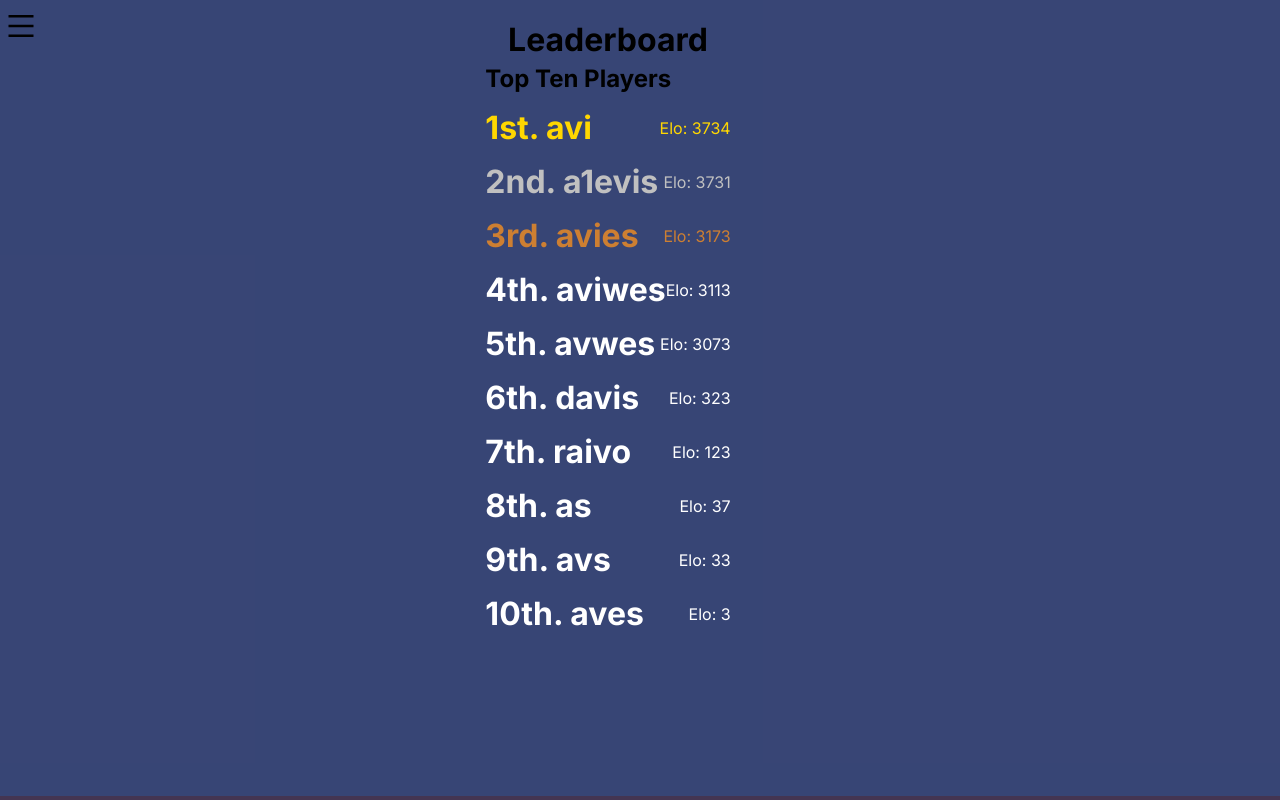
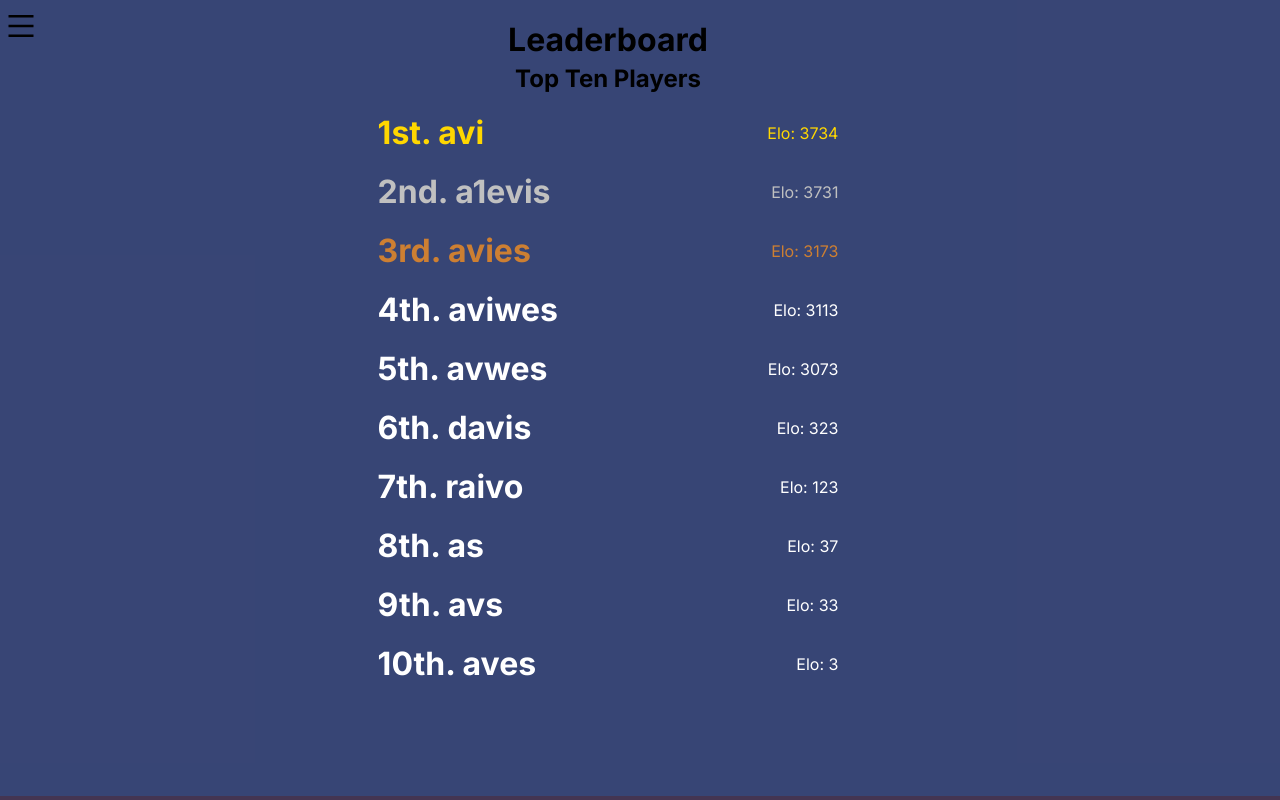
Before and after one commit to catsonluna/compmath, a Next.js app: page /leaderboard in a window 1280 px wide. Built offline with nearby package versions, Linux system fonts and the light colour scheme.

Commit message:
slight ajustments

```diff
--- a/styles/Home.module.css
+++ b/styles/Home.module.css
@@ -4,7 +4,7 @@
   gap: 30px;
   align-items: center;
   min-height: 97vh;
-  width: 75vw;
+  width: 80vw;
   margin-top: 20px;
 }
 .fixed{
--- a/styles/leaderboard.module.css
+++ b/styles/leaderboard.module.css
@@ -40,7 +40,15 @@
 .size{
   display: flex;
   flex-direction: column;
-  width: 35%;
+  width: 60%;
+  gap: 5px;
+  align-items: center;
+  justify-content: center;
+}
+.leaderboard{
+  display: flex;
+  flex-direction: column;
+  width: 80%;
   gap: 5px;
   align-items: center;
   justify-content: center;
```
